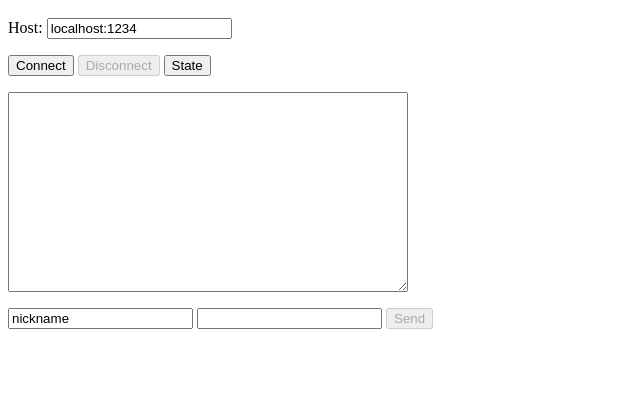
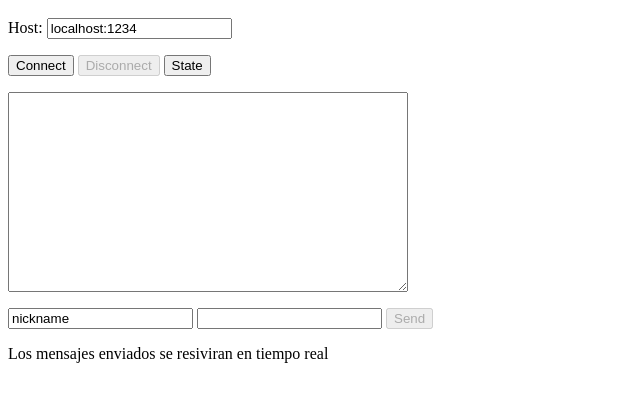
Before and after one commit to JoseAnguiano17/Taller_2018, a plain HTML site: page index.html in a window 1280 px wide. Shown: the part 48-450 px from the top of the page, without its empty margins (0-640 px from the left). Drawn offline with Linux system fonts and the light colour scheme.

Commit message:
Agrega una linea al codigo

```diff
--- a/index.html
+++ b/index.html
@@ -20,6 +20,8 @@
             <input type="text" id="inputText" onkeydown="if(event.keyCode==13)sendMessage();"/>
             <button id="sendButton" onClick="sendMessage();" disabled>Send</button>
         </p>
+
+		<p> Los mensajes enviados se resiviran en tiempo real </p>
 
         <script type="text/javascript">
             var debugTextArea = document.getElementById("debugTextArea");
```
